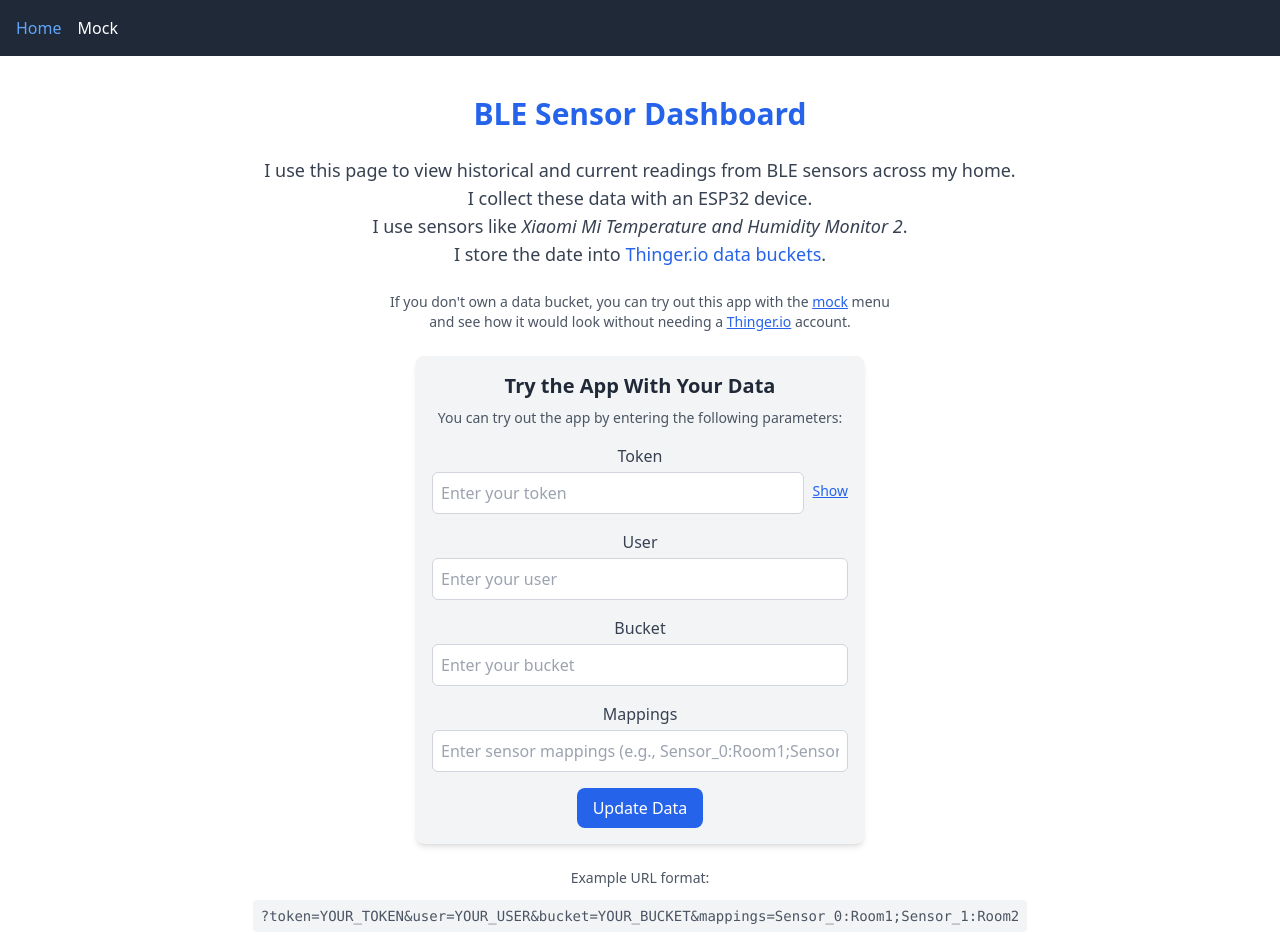
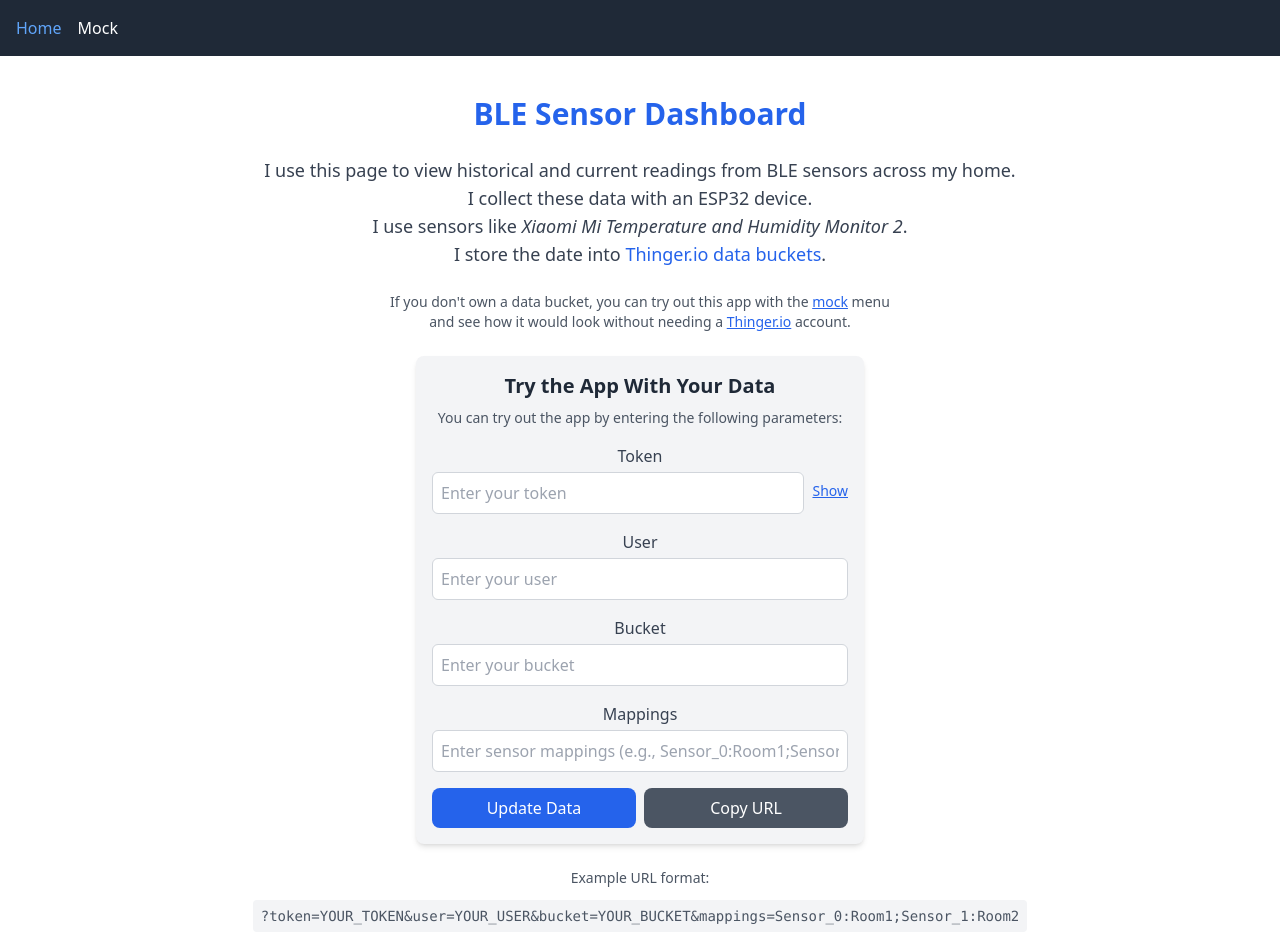
Before and after one commit to budavariam/home-dashboard, a React (Vite) app in the folder frontend/: page /#/ in a window 1280 px wide. Shown: the top 952 px of the page. Built offline with nearby package versions, Linux system fonts and the light colour scheme.

Commit message:
feat: add share btn

```diff
--- a/frontend/src/components/LandingPage.tsx
+++ b/frontend/src/components/LandingPage.tsx
@@ -5,6 +5,7 @@ import { useSensorParams } from './context/ParamContext';
 function LandingPage() {
     const { token, apiParams, mappings } = useSensorParams();
     const [showToken, setShowToken] = useState(false);
+    const [copied, setCopied] = useState(false);
 
     const [localToken, setLocalToken] = useState(token || '');
     const [localUser, setLocalUser] = useState(apiParams.user || '');
@@ -29,6 +30,16 @@ function LandingPage() {
         url.searchParams.set('bucket', localBucket);
         url.searchParams.set('mappings', localMappings);
         window.location.href = url.toString();
+    };
+
+    const handleCopyUrl = async () => {
+        try {
+            await navigator.clipboard.writeText(window.location.href);
+            setCopied(true);
+            setTimeout(() => setCopied(false), 2000);
+        } catch (err) {
+            console.error('Failed to copy:', err);
+        }
     };
 
     return (
@@ -120,12 +131,20 @@ function LandingPage() {
                         />
                     </div>
 
-                    <button
-                        onClick={handleUpdateUrl}
-                        className="mt-4 py-2 px-4 bg-blue-600 text-white rounded-lg hover:bg-blue-700 focus:outline-none dark:bg-blue-500 dark:hover:bg-blue-600"
-                    >
-                        Update Data
-                    </button>
+                    <div className="flex gap-2">
+                        <button
+                            onClick={handleUpdateUrl}
+                            className="flex-1 py-2 px-4 bg-blue-600 text-white rounded-lg hover:bg-blue-700 focus:outline-none dark:bg-blue-500 dark:hover:bg-blue-600"
+                        >
+                            Update Data
+                        </button>
+                        <button
+                            onClick={handleCopyUrl}
+                            className="flex-1 py-2 px-4 bg-gray-600 text-white rounded-lg hover:bg-gray-700 focus:outline-none dark:bg-gray-500 dark:hover:bg-gray-600"
+                        >
+                            {copied ? 'Copied!' : 'Copy URL'}
+                        </button>
+                    </div>
                 </div>
             </div>
 
```
